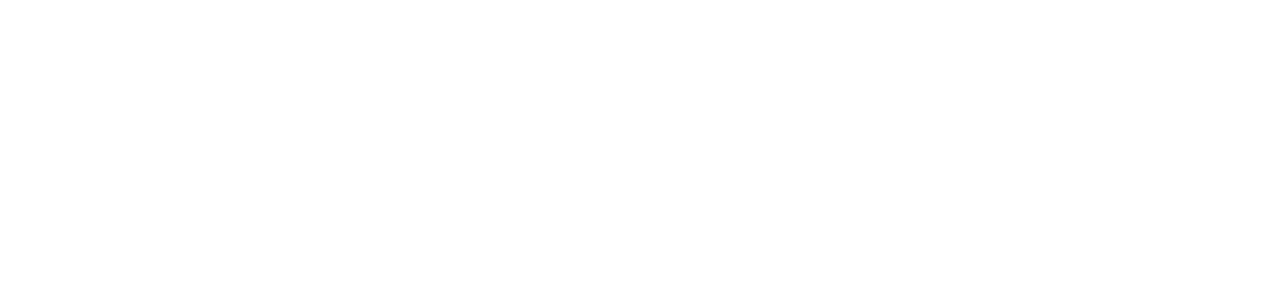
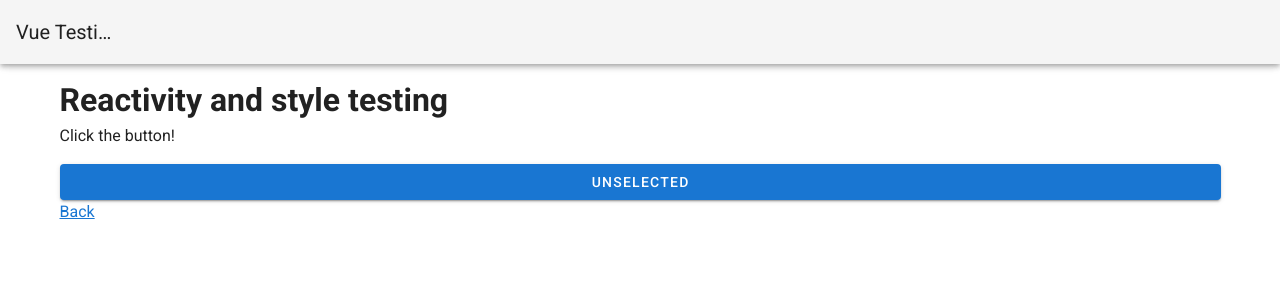
Before and after one commit to mason-fabel/mason-fabel.github.io, a Nuxt app in the folder src/: page /js-test in a window 1280 px wide. Before the commit this address had no page. Shown: the top 300 px of the page. Built offline with nearby package versions, Linux system fonts and the light colour scheme.

Commit message:
Added front end tech! - Added vue reactivity - Added sass - Added vuetify

```diff
--- /dev/null
+++ b/src/app.html
@@ -0,0 +1,11 @@
+<!DOCTYPE html>
+<html {{ HTML_ATTRS }}>
+	<head {{ HEAD_ATTRS }}>
+		<link href="https://fonts.googleapis.com/css?family=Roboto:100,300,400,500,700,900" rel="stylesheet">
+		<link href="https://cdn.jsdelivr.net/npm/@mdi/font@4.x/css/materialdesignicons.min.css" rel="stylesheet">
+		{{ HEAD }}
+	</head>
+	<body {{ BODY_ATTRS }}>
+		{{ APP }}
+	</body>
+</html>
--- a/src/nuxt.config.js
+++ b/src/nuxt.config.js
@@ -1,5 +1,8 @@
 export default {
 	target: 'static',
+	buildModules: [
+		'@nuxtjs/vuetify'
+	],
 	generate: {
 		dir: '../docs'
 	}
--- a/src/pages/about.vue
+++ b/src/pages/about.vue
@@ -1,7 +1,14 @@
 <template>
-	<div class="about-component">
-		<h1>Hi There!</h1>
-		<p>I'm Mason. I made this stupid site.</p>
-		<NuxtLink to="/">Back</NuxtLink>
-	</div>
+	<v-app class="about-page">
+		<v-app-bar app>
+			<v-app-bar-title>About Me</v-app-bar-title>
+		</v-app-bar>
+		<v-main>
+			<v-container>
+				<h1>Hi There!</h1>
+				<p>I'm Mason. I made this stupid site.</p>
+				<NuxtLink to="/">Back</NuxtLink>
+			</v-container>
+		</v-main>
+	</v-app>
 </template>
--- a/src/pages/index.vue
+++ b/src/pages/index.vue
@@ -1,13 +1,19 @@
 <template>
-	<div class="app-root">
+	<v-app class="home-page">
+		<v-app-bar app>
+			<v-app-bar-title>Mason Fabel</v-app-bar-title>
+		</v-app-bar>
+		<v-main>
+			<v-container>
 				<h1>Hello world!</h1>
 				<p>Site under construction</p>
 
 				<h2>Links</h2>
 				<ul>
-			<li><NuxtLink to="/">Home</NuxtLink></li>
 					<li><NuxtLink to="/about">About Me</NuxtLink></li>
+					<li><NuxtLink to="/js-test">Javascript Testing</NuxtLink></li>
 				</ul>
-
-	</div>
+			</v-container>
+		</v-main>
+	</v-app>
 </template>
--- /dev/null
+++ b/src/pages/js-test.vue
@@ -0,0 +1,41 @@
+<template>
+	<v-app class="js-test-page">
+		<v-app-bar app>
+			<v-app-bar-title>Vue Testing</v-app-bar-title>
+		</v-app-bar>
+		<v-main>
+			<v-container>
+				<h1>Reactivity and style testing</h1>
+				<p>Click the button!</p>
+				<v-btn block
+					:color="clicked ? 'error' : 'primary'"
+					@click="handleClick">
+					{{ clicked ? 'SELECTED' : 'unselected' }}
+				</v-btn>
+				<NuxtLink to="/">Back</NuxtLink>
+			</v-container>
+		</v-main>
+	</v-app>
+</template>
+
+<style lang="scss" scoped>
+.js-test {
+}
+</style>
+
+<script>
+const default_data = {
+	clicked: false,
+};
+
+export default {
+	data() {
+		return default_data;
+	},
+	methods: {
+		handleClick() {
+			this.clicked = !this.clicked;
+		},
+	},
+}
+</script>
```
Also changed, not shown: src/package.json (+7 -0 lines), 1 other file (tests, documents, lock files or other folders). Lines whose indentation alone changed are shown as unchanged.
